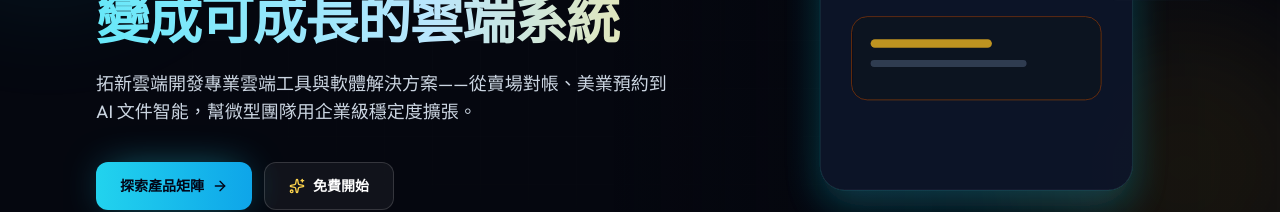
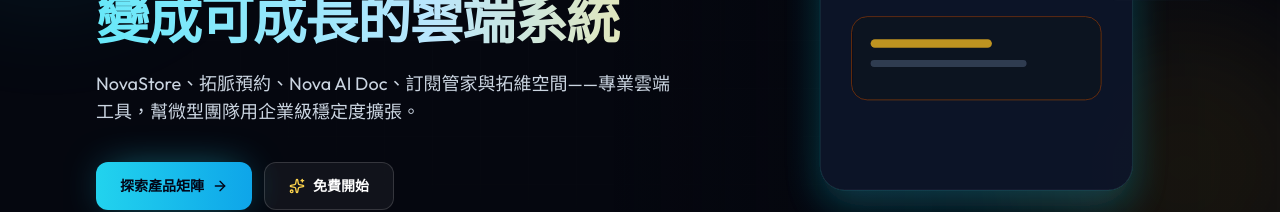
Before and after one commit to archer0965/novaos, a Next.js app: page / in a window 1280 px wide. Shown: the part 392-604 px from the top of the page. Built offline with nearby package versions, Linux system fonts and the light colour scheme; no server answers.

Commit message:
fix: align BrandHero product lineup with NovaOS matrix
Name all five products in the live homepage hero supporting line and
record production deploy status in the deployment checklist.

```diff
--- a/src/components/marketing/brand-hero.tsx
+++ b/src/components/marketing/brand-hero.tsx
@@ -52,8 +52,7 @@ export function BrandHero() {
         </h1>
 
         <p className="motion-safe:animate-fade-up delay-200 mt-6 max-w-xl text-base leading-relaxed text-slate-300 sm:text-lg">
-          拓新雲端開發專業雲端工具與軟體解決方案——從賣場對帳、美業預約到
-          AI 文件智能，幫微型團隊用企業級穩定度擴張。
+          NovaStore、拓脈預約、Nova AI Doc、訂閱管家與拓維空間——專業雲端工具，幫微型團隊用企業級穩定度擴張。
         </p>
 
         <div className="motion-safe:animate-fade-up delay-300 mt-9 flex flex-wrap items-center gap-3">
```
Also changed, not shown: 1 other file (tests, documents, lock files or other folders).
